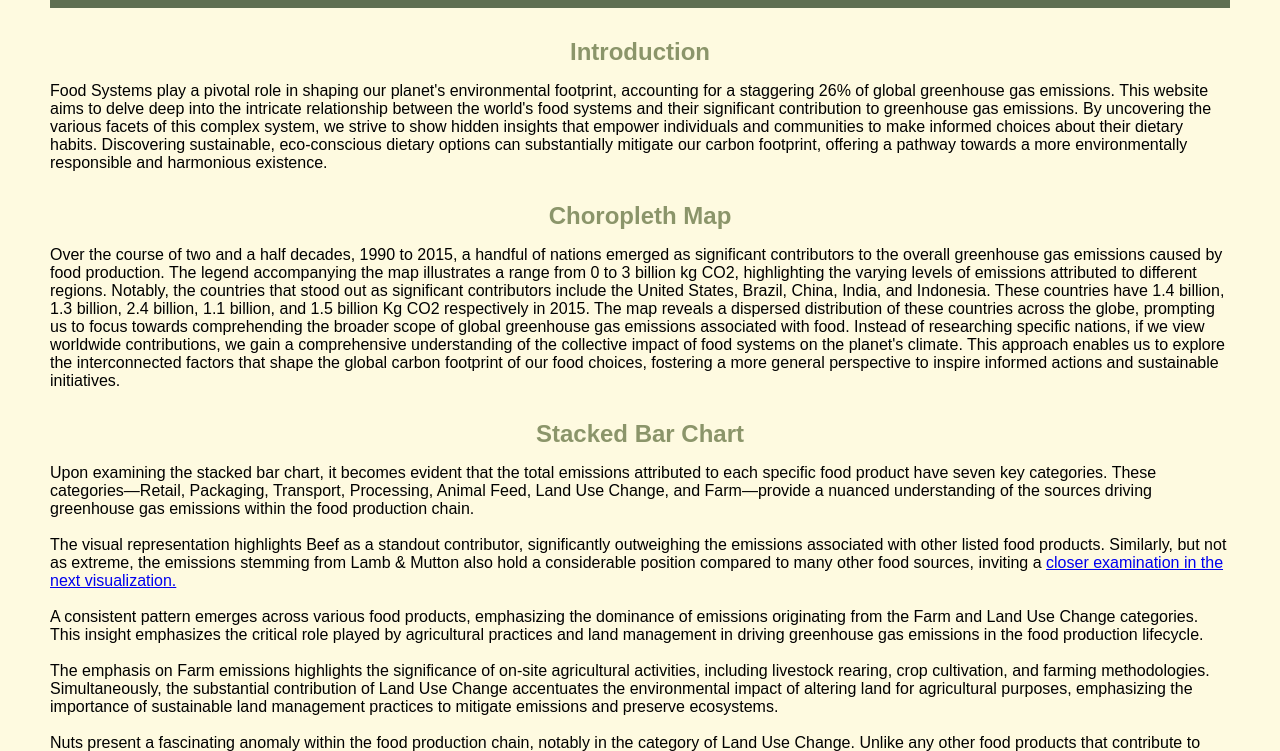
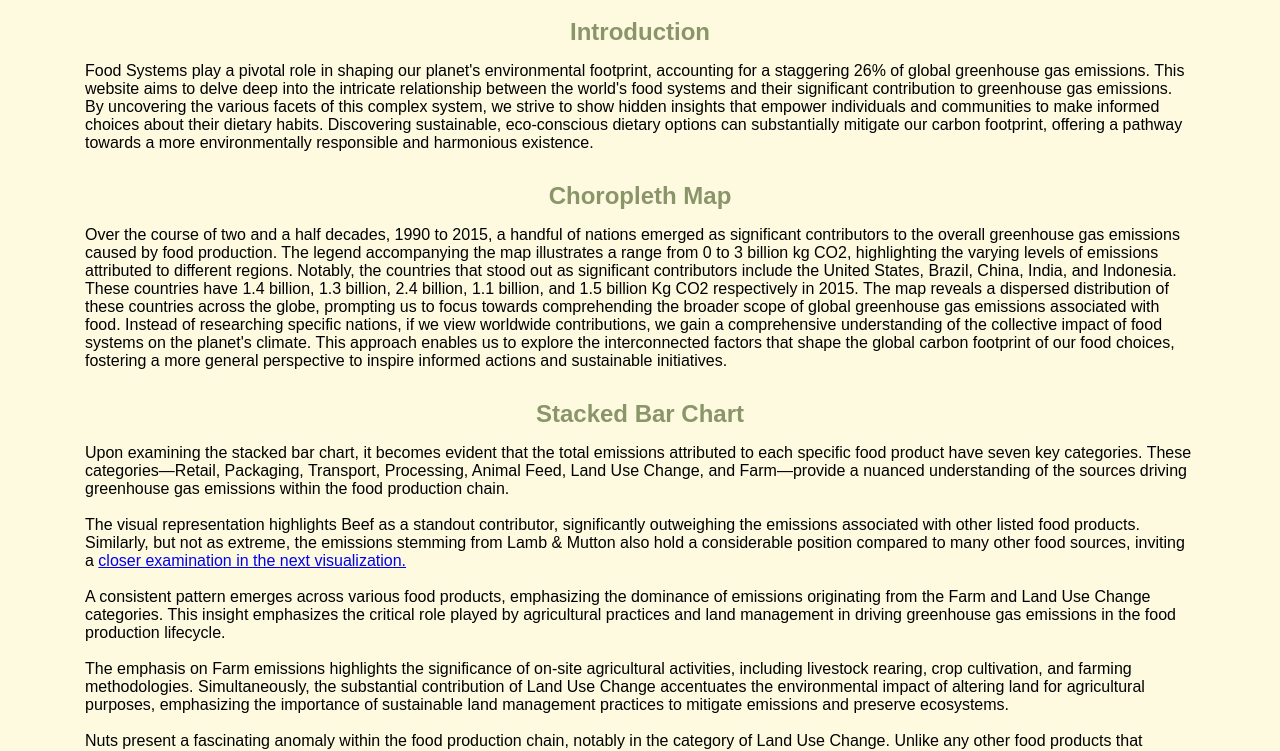
Before and after one commit to akhipath03/FoodEmissions.github.io, a plain HTML site: page index.html in a window 1280 px wide. Shown: the part 160-911 px from the top of the page. Drawn offline with Linux system fonts and the light colour scheme.

Commit message:
Update styles.css

```diff
--- a/styles.css
+++ b/styles.css
@@ -1,6 +1,6 @@
 body {
   font-family: Arial, sans-serif;
-  margin: 20px;
+  margin: 0px 55px 0px 55px;
   padding: 30px;
   background-color: rgb(254, 250, 224); /* Adjusted background color */
 }
```
